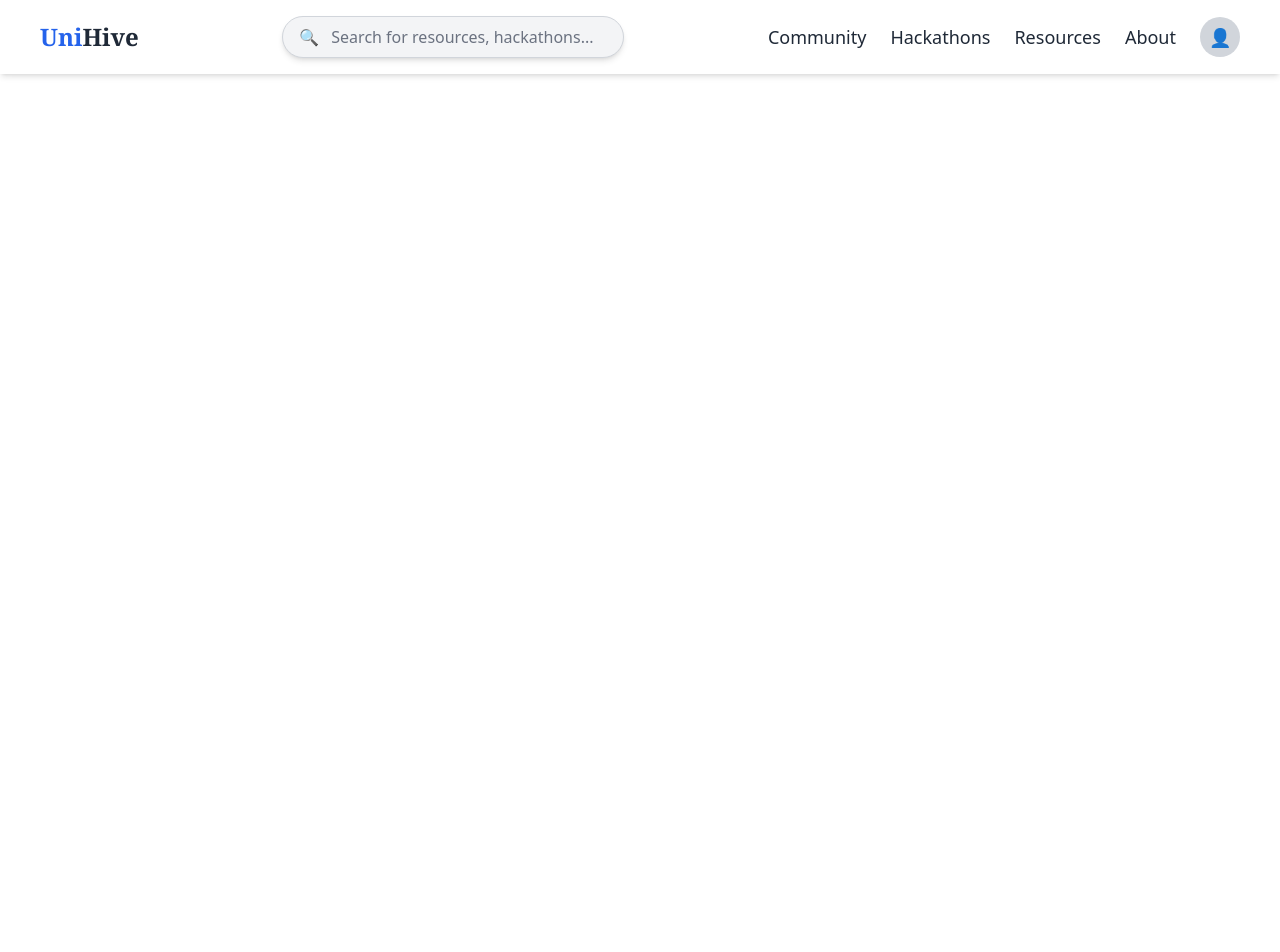
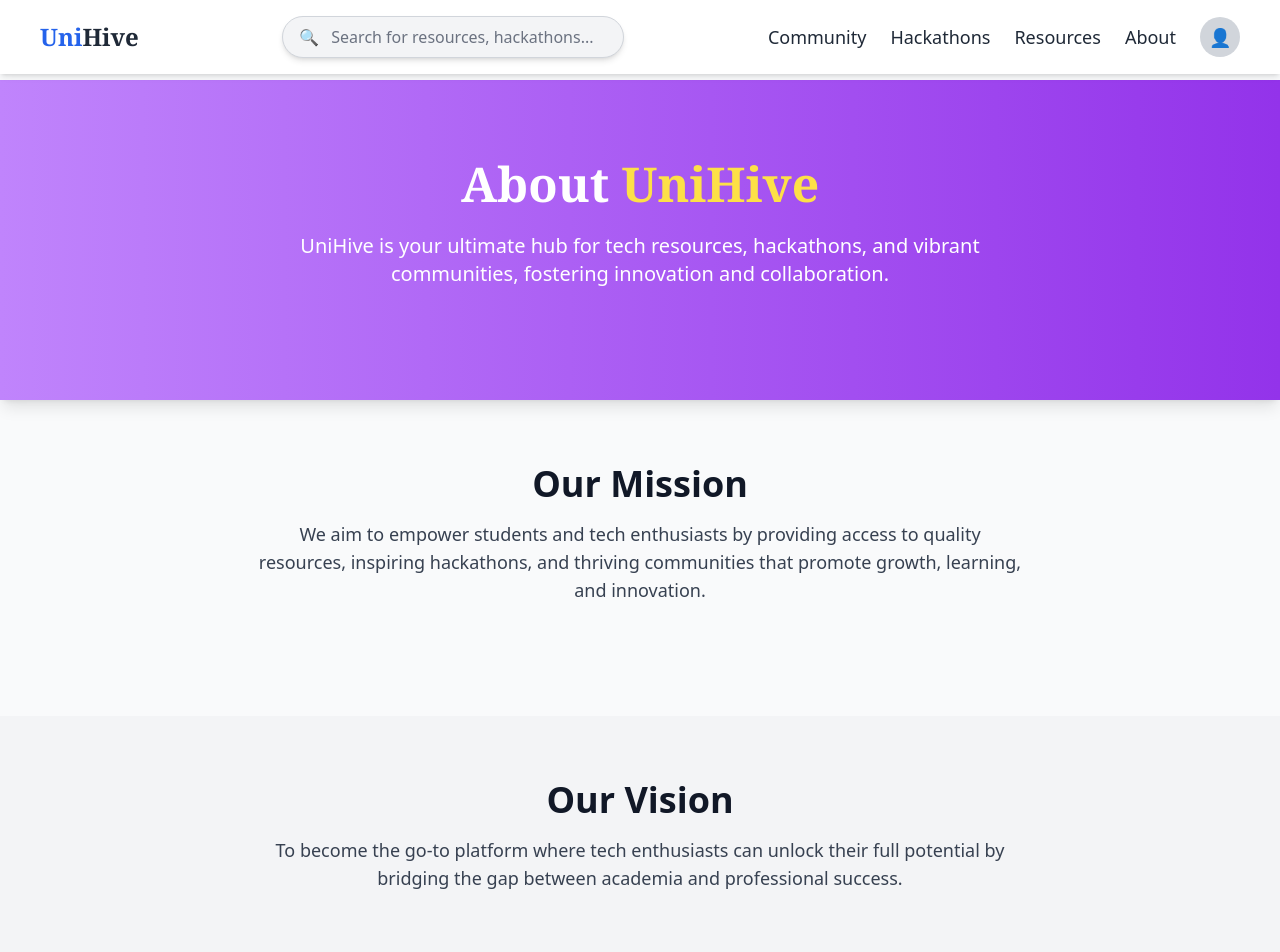
Before and after one commit to abhissh11/unihive-club, a React (Vite) app in the folder client/: page /about in a window 1280 px wide. Shown: the top 952 px of the page. Before the commit the page ends 800 px from the top, so only its background shows below. Built offline with nearby package versions, Linux system fonts and the light colour scheme.

Commit message:
About page

```diff
--- a/client/src/pages/About.jsx
+++ b/client/src/pages/About.jsx
@@ -1,5 +1,66 @@
-import React from "react";
+import React from 'react';
 
 export default function About() {
-  return <div>About</div>;
+  return (
+    <div className="bg-gray-50 dark:bg-gray-900 text-gray-900 dark:text-gray-100 pt-20">
+      {/* Hero Section */}
+      <section className="flex flex-col items-center text-center py-20 px-8 bg-gradient-to-r from-purple-400 to-purple-600 dark:from-purple-800 dark:to-purple-900 text-white shadow-lg">
+        <h1 className="text-5xl font-extrabold font-serif mb-6">
+          About <span className="text-yellow-300">UniHive</span>
+        </h1>
+        <p className="text-xl mb-8 max-w-3xl">
+          UniHive is your ultimate hub for tech resources, hackathons, and vibrant communities, fostering innovation and collaboration.
+        </p>
+      </section>
+
+      {/* Mission Section */}
+      <section className="py-16 px-8">
+        <div className="text-center mb-12">
+          <h2 className="text-4xl font-bold mb-4">Our Mission</h2>
+          <p className="text-lg text-gray-700 dark:text-gray-300 max-w-3xl mx-auto">
+            We aim to empower students and tech enthusiasts by providing access to quality resources, inspiring hackathons, and thriving communities that promote growth, learning, and innovation.
+          </p>
+        </div>
+      </section>
+
+      {/* Vision Section */}
+      <section className="py-16 px-8 bg-gray-100 dark:bg-gray-800">
+        <div className="text-center mb-12">
+          <h2 className="text-4xl font-bold mb-4">Our Vision</h2>
+          <p className="text-lg text-gray-700 dark:text-gray-300 max-w-3xl mx-auto">
+            To become the go-to platform where tech enthusiasts can unlock their full potential by bridging the gap between academia and professional success.
+          </p>
+        </div>
+      </section>
+
+      {/* Core Values */}
+      <section className="py-16 px-8">
+        <div className="text-center mb-12">
+          <h2 className="text-4xl font-bold mb-8">Core Values</h2>
+          <div className="grid grid-cols-1 md:grid-cols-3 gap-8">
+            <div className="bg-white dark:bg-gray-700 rounded-lg shadow-lg p-6">
+              <h3 className="text-2xl font-bold mb-3">Inclusivity</h3>
+              <p>We believe in equal opportunities and creating a space where everyone can thrive.</p>
+            </div>
+            <div className="bg-white dark:bg-gray-700 rounded-lg shadow-lg p-6">
+              <h3 className="text-2xl font-bold mb-3">Innovation</h3>
+              <p>Encouraging creative problem-solving and continuous learning to stay ahead in tech.</p>
+            </div>
+            <div className="bg-white dark:bg-gray-700 rounded-lg shadow-lg p-6">
+              <h3 className="text-2xl font-bold mb-3">Collaboration</h3>
+              <p>Fostering teamwork and networking to build stronger communities and better solutions.</p>
+            </div>
+          </div>
+        </div>
+      </section>
+
+      {/* Call to Action */}
+      <footer className="py-12 text-center bg-gradient-to-r from-purple-600 to-purple-800 dark:from-gray-900 dark:to-gray-800 text-white">
+        <p className="text-xl mb-6">Join UniHive and start your journey today!</p>
+        <button className="px-8 py-4 bg-yellow-500 text-purple-900 font-bold rounded-full shadow-lg hover:bg-yellow-600 transition duration-300">
+          Get Started
+        </button>
+      </footer>
+    </div>
+  );
 }
```
